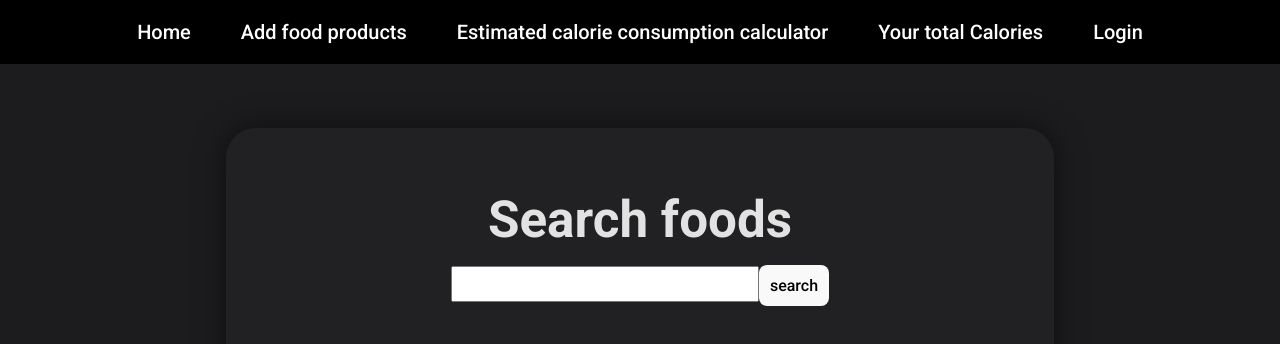
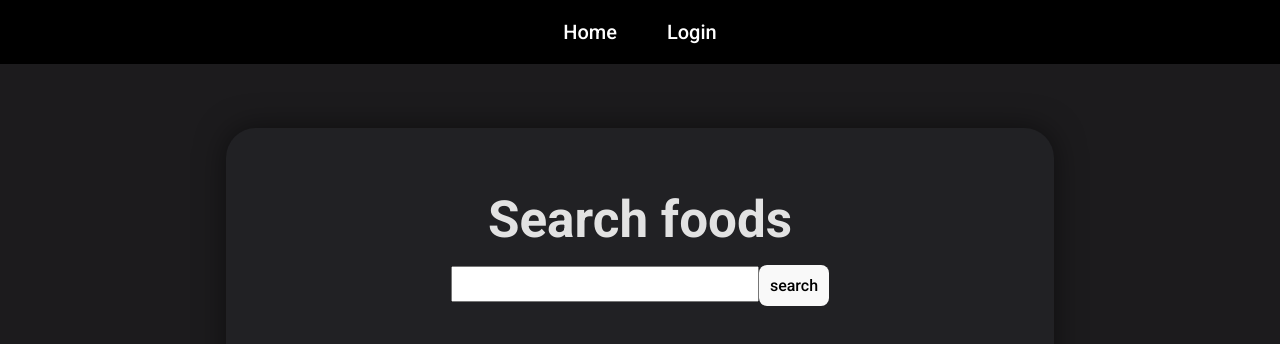
Before and after one commit to OP2-White/Frontend, a React (Vite) app: page / in a window 1280 px wide. Shown: the top 344 px of the page. Built offline with nearby package versions, Linux system fonts and the light colour scheme.

Commit message:
login toimii

```diff
--- a/package.json
+++ b/package.json
@@ -25,7 +25,7 @@
     "react": "^18.2.0",
     "react-chartjs-2": "^5.2.0",
     "react-dom": "^18.2.0",
-    "react-router-dom": "^6.22.2"
+    "react-router-dom": "^6.22.3"
   },
   "devDependencies": {
     "@types/react": "^18.2.43",
--- a/src/App.jsx
+++ b/src/App.jsx
@@ -9,6 +9,12 @@ import TotalCalories from "./components/TotalCalories";
 import isLoggedIn from "./components/Login"
 
 function App() {
+  const handleLogout = () => {
+    sessionStorage.removeItem("isLoggedIn");
+    setIsLoggedIn(false);
+  };
+  const [isLoggedIn, setIsLoggedIn] = useState(sessionStorage.getItem("isLoggedIn") === "true");
+
   return (
     <div className="homepage">
       <div className="navigation">
@@ -18,20 +24,23 @@ function App() {
           </Link>
           {isLoggedIn && (
             <>
-              <Link to={"create-product"} className="navigationLink">
+              <Link to={"/create-product"} className="navigationLink">
                 Add food products
               </Link>
-              <Link to={"calorieconsumption"} className="navigationLink">
+              <Link to={"/calorieconsumption"} className="navigationLink">
                 Estimated calorie consumption calculator
               </Link>
-              <Link to={"foodconsumption"} className="navigationLink">
+              <Link to={"/foodconsumption"} className="navigationLink">
                 Your total Calories
               </Link>
+              <button onClick={handleLogout}>Logout</button>
             </>
           )}
-          <Link to={"login"} className="navigationLink">
-            Login
-          </Link>
+          {!isLoggedIn && (
+            <Link to={"/login"} className="navigationLink">
+              Login
+            </Link>
+            )}
         </nav>
       </div>
       <Outlet />
--- a/src/components/Login.jsx
+++ b/src/components/Login.jsx
@@ -1,26 +1,26 @@
 import { useState, useEffect } from "react";
 import "../App.css";
-import { redirect, useNavigate } from "react-router-dom";
 import { Link } from "react-router-dom";
+import { useNavigate } from "react-router-dom";
 
 function Login() {
-  const navigate = useNavigate();
+  const navigate = useNavigate(); // navigate-koukun käyttö
   const [loginData, setLoginData] = useState({
     username: "",
     passwordHash: "",
   });
-  //tätä voidaan käyttää jos tarvii saada toiminnallisuutta jolla tarkistetaan onko aikaisemmin kirjauduttu sisään.
+
+  useEffect(() => {
     const isLoggedIn = sessionStorage.getItem("isLoggedIn");
-
-    useEffect(() => {
-      if (isLoggedIn) {
-        navigate("/SearchProducts");
-      }
-    }, []);
+    if (isLoggedIn === "true") {
+      navigate("/search-products"); // Ohjaa käyttäjän SearchProducts-sivulle, jos hän on jo kirjautunut sisään
+    }
+  }, []);
 
   const handleInputChange = (event) => {
     setLoginData({ ...loginData, [event.target.name]: event.target.value });
   };
+
   const handleLogin = () => {
     fetch(
       "https://calorie-calculator-backend-c99d1a21f171.herokuapp.com/checkLoginRequest",
@@ -31,8 +31,7 @@ function Login() {
         },
         body: JSON.stringify(loginData),
       }
-
-  )
+    )
       .then((response) => {
         if (!response.ok) {
           if (response.status === 401) {
@@ -47,8 +46,9 @@ function Login() {
       .then((data) => {
         if (data) {
           console.log(data);
-          //   navigate("/profile", { state: { userData: data } });
-          //   sessionStorage.setItem("isLoggedIn", "true");
+          sessionStorage.setItem("isLoggedIn", "true");
+          navigate("/search-products"); // Ohjaa käyttäjän SearchProducts-sivulle kirjautumisen jälkeen
+          window.location.reload();
         }
       })
       .catch((error) => {
@@ -96,4 +96,5 @@ function Login() {
     </div>
   );
 }
+
 export default Login;
```
Also changed, not shown: src/main.jsx (+6 -6 lines), 1 other file (tests, documents, lock files or other folders).
